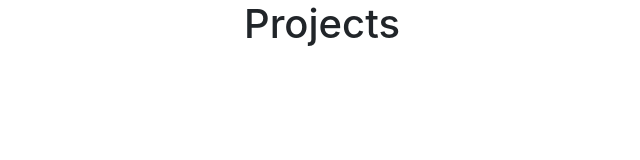
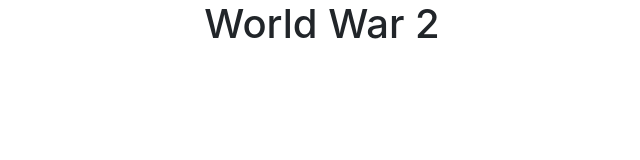
Before and after one commit to rishabhmandayam/rishabhmandayam.github.io, a plain HTML site: page index.html in a window 1280 px wide. Shown: the whole page, without its empty margins (318-958 px from the left). Drawn offline with nearby package versions, Linux system fonts and the light colour scheme.

Commit message:
Fixed Un Error

```diff
--- a/index.html
+++ b/index.html
@@ -8,7 +8,7 @@
 </head>
 <body>
 	<center>
-		<h1>Projects</h1>
+		<h1 style="display:inline; white-space:nowrap;">World War 2</h1>
 	</center>
 
 	<div class="container">
```
